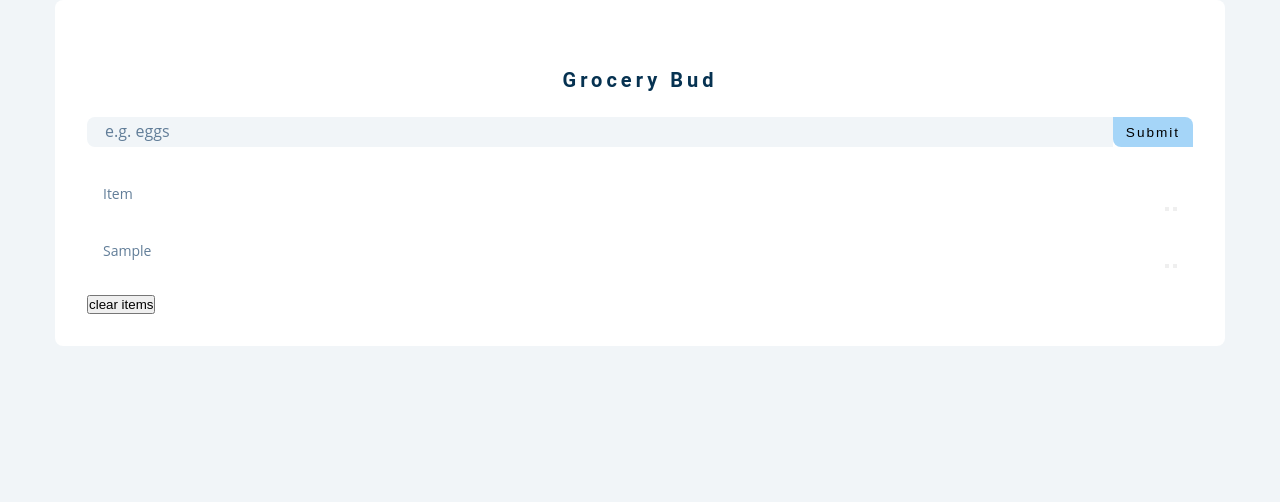
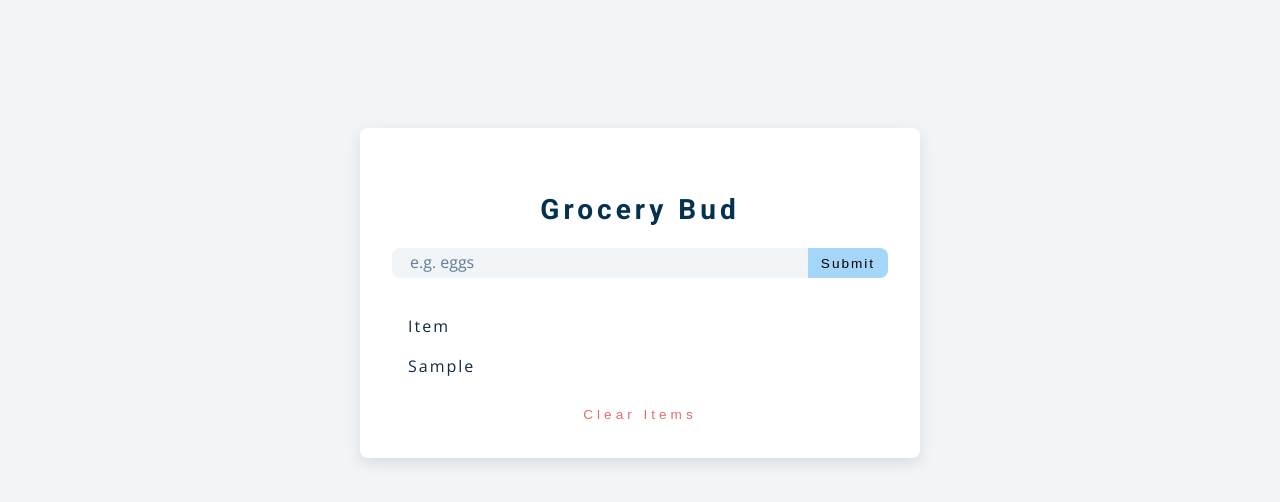
Before and after one commit to Shimmerpeace/GROCERY_Project, a plain HTML site: page Project/index.html in a window 1280 px wide. Both pictures are taken after typing "Sample" into the empty fields and a click on the button "Submit". Drawn offline with nearby package versions, Linux system fonts and the light colour scheme.

Commit message:
Update styles.css

```diff
--- a/Project/styles.css
+++ b/Project/styles.css
@@ -1,3 +1,15 @@
+/*
+===============
+Fonts
+===============
+*/
+@import url("https://fonts.googleapis.com/css?family=Open+Sans|Roboto:400,700&display=swap");
+
+/*
+===============
+Variables
+===============
+*/
 
 :root {
   /* dark shades of primary color*/
@@ -6,7 +18,7 @@
   --clr-primary-3: hsl(205, 72%, 37%);
   --clr-primary-4: hsl(205, 63%, 48%);
   /* primary/main color */
-  --clr-primary-5: hsl(205, 78%, 60%);
+  --clr-primary-5: #49a6e9;
   /* lighter shades of primary color */
   --clr-primary-6: hsl(205, 89%, 70%);
   --clr-primary-7: hsl(205, 90%, 76%);
@@ -24,7 +36,7 @@
   --clr-grey-7: hsl(211, 27%, 70%);
   --clr-grey-8: hsl(210, 31%, 80%);
   --clr-grey-9: hsl(212, 33%, 89%);
-  --clr-grey-10: hsl(206, 33%, 96%);
+  --clr-grey-10: hsl(210, 36%, 96%);
   --clr-white: #fff;
   --clr-red-dark: hsl(360, 67%, 44%);
   --clr-red-light: hsl(360, 71%, 66%);
@@ -61,6 +73,18 @@ body {
   line-height: 1.5;
   font-size: 0.875rem;
 }
+ul {
+  list-style-type: none;
+}
+a {
+  text-decoration: none;
+}
+img:not(.logo) {
+  width: 100%;
+}
+img {
+  display: block;
+}
 
 h1,
 h2,
@@ -88,18 +112,38 @@ p {
   margin-bottom: 1.25rem;
   color: var(--clr-grey-5);
 }
-
+@media screen and (min-width: 800px) {
+  h1 {
+    font-size: 4rem;
+  }
+  h2 {
+    font-size: 2.5rem;
+  }
+  h3 {
+    font-size: 1.75rem;
+  }
+  h4 {
+    font-size: 1rem;
+  }
+  body {
+    font-size: 1rem;
+  }
+  h1,
+  h2,
+  h3,
+  h4 {
+    line-height: 1;
+  }
+}
 /*  global classes */
 
 .btn {
-    font-family: var(--ff-primary);
   text-transform: uppercase;
   background: transparent;
   color: var(--clr-black);
   padding: 0.375rem 0.75rem;
   letter-spacing: var(--spacing);
   display: inline-block;
-    font-weight: 700;
   transition: var(--transition);
   font-size: 0.875rem;
   border: 2px solid var(--clr-black);
@@ -111,10 +155,6 @@ p {
   color: var(--clr-white);
   background: var(--clr-black);
 }
-  .btn-hero {
-    font-size: 1rem;
-    padding: 0.75rem 1.25rem;
-  }
 /* section */
 .section {
   padding: 5rem 0;
@@ -123,34 +163,34 @@ p {
 .section-center {
   width: 90vw;
   margin: 0 auto;
-    max-width: 1170px;
+  max-width: 35rem;
+  margin-top: 8rem;
 }
 @media screen and (min-width: 992px) {
   .section-center {
     width: 95vw;
   }
 }
-
+main {
+  min-height: 100vh;
+  display: grid;
+  place-items: center;
+}
 /*
 ===============
-Grocery
+Grocery List
 ===============
 */
-
 .section-center {
   background: var(--clr-white);
   border-radius: var(--radius);
-    box-shadow: var(--light--shadow);
+  box-shadow: var(--light-shadow);
   transition: var(--transition);
   padding: 2rem;
 }
-
-
 .section-center:hover {
-    box-shadow: var(--dark--shadow);
+  box-shadow: var(--dark-shadow);
 }
-
-
 .alert {
   margin-bottom: 1rem;
   height: 1.25rem;
@@ -162,31 +202,23 @@ Grocery
   letter-spacing: var(--spacing);
   text-transform: capitalize;
 }
-
-
 .alert-danger {
-    color: brown;
+  color: #721c24;
   background: #f8d7da;
 }
 .alert-success {
   color: #155724;
   background: #d4edda;
 }
-
-
 .grocery-form h3 {
   color: var(--clr-primary-1);
   margin-bottom: 1.5rem;
   text-align: center;
 }
-
-
 .form-control {
   display: flex;
   justify-content: center;
 }
-
-
 #grocery {
     padding: 0.25rem;
     padding-left: 1rem;
@@ -198,12 +230,10 @@ Grocery
   flex: 1 0 auto;
   color: var(--clr-grey-5);
 }
-
 #grocery::placeholder {
   font-family: var(--ff-secondary);
   color: var(--clr-grey-5);
 }
-
 .submit-btn {
   background: var(--clr-primary-8);
   border-color: transparent;
@@ -214,7 +244,7 @@ Grocery
   text-transform: capitalize;
   letter-spacing: 2px;
   border-top-right-radius: var(--radius);
-    border-bottom-left-radius: var(--radius);
+  border-bottom-right-radius: var(--radius);
   cursor: pointer;
   content: var(--clr-primary-5);
   transition: var(--transition);
@@ -228,13 +258,11 @@ Grocery
 .grocery-container {
   margin-top: 2rem;
   transition: var(--transition);
-   /* visibility: hidden;*/
+  visibility: hidden;
 }
-
 .show-container {
   visibility: visible;
 }
-
 .grocery-item {
   display: flex;
   align-items: center;
@@ -245,3 +273,56 @@ Grocery
   border-radius: var(--radius);
   text-transform: capitalize;
 }
+.grocery-item:hover {
+  color: var(--clr-grey-5);
+  background: var(--clr-grey-10);
+}
+.grocery-item:hover .title {
+  color: var(--clr-grey-5);
+}
+.title {
+  margin-bottom: 0;
+  color: var(--clr-grey-1);
+  letter-spacing: 2px;
+  transition: var(--transition);
+}
+.edit-btn,
+.delete-btn {
+  background: transparent;
+  border-color: transparent;
+  cursor: pointer;
+  font-size: 0.7rem;
+  margin: 0 0.15rem;
+  transition: var(--transition);
+}
+.edit-btn {
+  color: var(--clr-green-light);
+}
+.edit-btn:hover {
+  color: var(--clr-green-dark);
+}
+.delete-btn {
+  color: var(--clr-red-light);
+}
+.delete-btn:hover {
+  color: var(--clr-red-dark);
+}
+.clear-btn {
+  text-transform: capitalize;
+  width: 10rem;
+  height: 1.5rem;
+  display: grid;
+  align-items: center;
+  background: transparent;
+  border-color: transparent;
+  color: var(--clr-red-light);
+  margin: 0 auto;
+  font-size: 0.85rem;
+  letter-spacing: var(--spacing);
+  cursor: pointer;
+  transition: var(--transition);
+  margin-top: 1.25rem;
+}
+.clear-btn:hover {
+  color: var(--clr-red-dark);
+}
```
Lines whose indentation alone changed are shown as unchanged.
